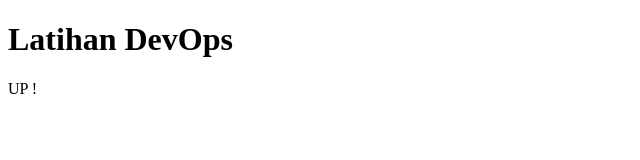
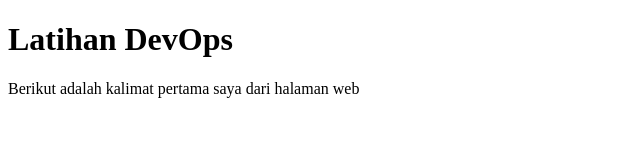
Before and after one commit to CharlosMS/DevOps_Class_Project, a plain HTML site: page index.html in a window 1280 px wide. Shown: the whole page, without its empty margins (0-640 px from the left). Drawn offline with Linux system fonts and the light colour scheme.

Commit message:
Update index.html

```diff
--- a/index.html
+++ b/index.html
@@ -2,6 +2,6 @@
 <html>
   <body>
     <h1>Latihan DevOps</h1>
-    <p>UP !</p>
+    <p>Berikut adalah kalimat pertama saya dari halaman web</p>
   </body>
 </html>
```
